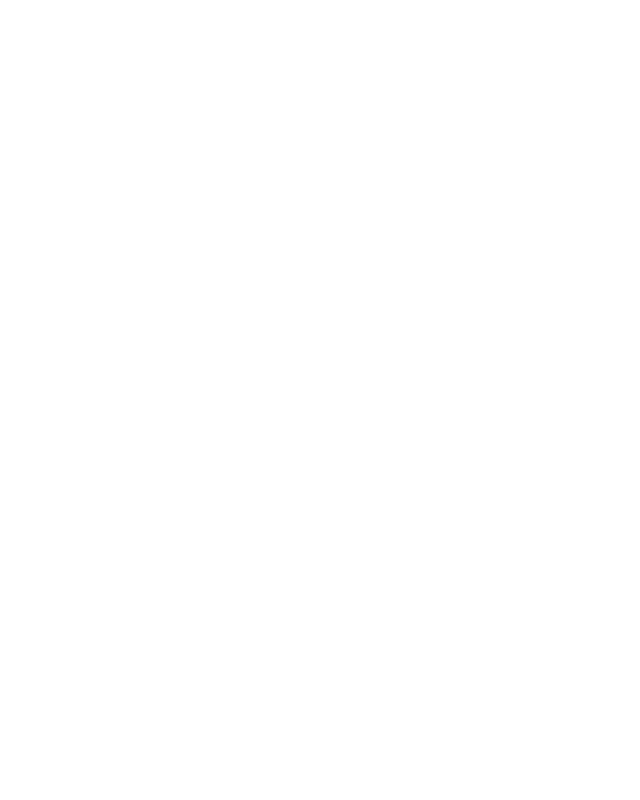
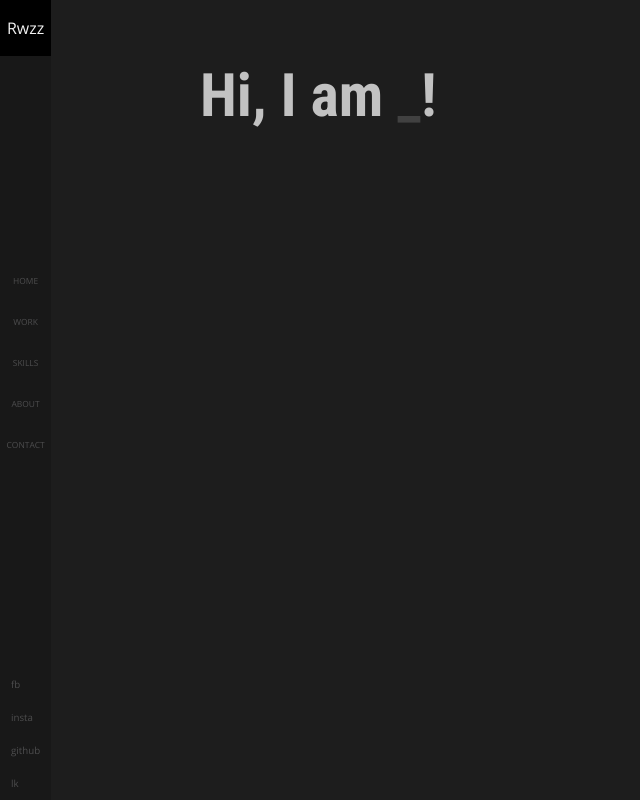
Before and after one commit to Riwaj-shrestha/RwzzWebFrontend, an Angular app: page / in a window 1280 px wide. Shown: the whole page, without its empty margins (0-640 px from the left). Built offline with nearby package versions, Linux system fonts and the light colour scheme.

Commit message:
added navbar and home component

```diff
--- a/src/app/app.component.html
+++ b/src/app/app.component.html
@@ -1,3 +1,5 @@
-
-
-<router-outlet></router-outlet>
+<div class="container">
+  <app-navbar></app-navbar>
+  <app-home></app-home>
+  <router-outlet></router-outlet>
+</div>
--- a/src/app/app.module.ts
+++ b/src/app/app.module.ts
@@ -3,10 +3,14 @@
 
 import { AppRoutingModule } from './app-routing.module';
 import { AppComponent } from './app.component';
+import { NavbarComponent } from './navbar/navbar.component';
+import { HomeComponent } from './home/home.component';
 
 @NgModule({
   declarations: [
-    AppComponent
+    AppComponent,
+    NavbarComponent,
+    HomeComponent
   ],
   imports: [
     BrowserModule,
--- /dev/null
+++ b/src/app/home/home.component.html
@@ -0,0 +1,3 @@
+<div class="header-content">
+ <p>Hi, I am <span id="spin"></span>!</p>
+</div>
--- /dev/null
+++ b/src/app/home/home.component.scss
@@ -0,0 +1,76 @@
+
+    @mixin keyframes($animation-name) {
+        @keyframes #{$animation-name} {
+          @content;
+        }
+    }
+
+    @mixin animation($str) {
+        animation: #{$str};
+    }
+
+
+p {
+    font-family: 'Roboto Condensed', sans-serif;
+    font-size: 60px;
+    font-weight: 700;
+    color: rgb(194, 194, 194);
+    margin-left: 15vw;
+    z-index: 10;
+    }
+    #spin {
+    color:rgb(65, 65, 65);
+    }
+
+
+
+
+    #spin:after {
+        content:"t";
+        // animation: spin 5s linear infinite;
+        @include animation('spin 5s linear infinite');
+    }
+
+    @include keyframes(spin) {
+        0% { content:"_";}
+        1% { content:"%_";}
+        2% { content:"d_";}
+        4% { content:"de%_" ;}
+        6% { content:"desi%_*" ;}
+        8% { content:"desig_";}
+        10% { content:"des!gne_%";}
+        12% { content:"designer_";}
+        29% { content:"designer_";}
+        30% { content:"designe_%";}
+        32% { content:"de$!gn_#";}
+        33% { content:"de$!_%#";}
+        34% { content:"de$_";}
+        35% { content:"%de_";}
+        36% { content:"%d_";}
+        37% { content:"%_";}
+        39% { content:"r_";}
+        41% { content:"ri#_";}
+        43% { content:"riw#_";}
+        45% { content:"riw@#_";}
+        47% { content:"riw@z#_";}
+        49% { content:"riwaz_";}
+        50% { content:"riwaz";}
+        67% { content:"riwaz";}
+        68% { content: "riwa_*";}
+        69% { content: "$riwa_%";}
+        70% { content:"r$!w_}";}
+        71% { content:"ri_^%";}
+        72% { content:"[ri_%";}
+        74% { content:"r^_%";}
+        76% { content:"#_%";}
+        78% { content:"d_";}
+        80% { content:"de%_";}
+        82% { content: "deve_^" ;}
+        84% { content: "develo_" ;}
+        86% { content: "developer_" ;}
+        95% { content: "developer_" ;}
+        96% { content: "develope_%";}
+        97% { content: "deve^_&";}
+        98% { content: "@de_";}
+        100% { content: "_";}
+        }
--- /dev/null
+++ b/src/app/home/home.component.ts
@@ -0,0 +1,15 @@
+import { Component, OnInit } from '@angular/core';
+
+@Component({
+  selector: 'app-home',
+  templateUrl: './home.component.html',
+  styleUrls: ['./home.component.scss']
+})
+export class HomeComponent implements OnInit {
+
+  constructor() { }
+
+  ngOnInit() {
+  }
+
+}
--- /dev/null
+++ b/src/app/navbar/navbar.component.html
@@ -0,0 +1,16 @@
+<nav>
+    <div class="logo">Rwzz</div>
+    <div class="menu">
+        <div class="menu__item">Home</div>
+        <div class="menu__item">Work</div>
+        <div class="menu__item">skills</div>
+        <div class="menu__item">about</div>
+        <div class="menu__item">contact</div>
+    </div>
+    <div class="social">
+        <div class="social__item">fb</div>
+        <div class="social__item">insta</div>
+        <div class="social__item">github</div>
+        <div class="social__item">lk</div>
+    </div>
+</nav>
--- /dev/null
+++ b/src/app/navbar/navbar.component.scss
@@ -0,0 +1,44 @@
+nav {
+    height: 100vh;
+    width: 4%;
+    position: fixed;
+    top: 0;
+    left: 0;
+    display: flex;
+    flex-flow: column wrap;
+    align-items: center;
+    justify-content: space-between;
+    color: #4d4d4e;
+    background-color: #181818;
+    .logo{
+        height: 7%;
+        width: 100%;
+        background-color: #000;
+        color: #f2f2f2;
+        display: flex;
+        align-items: center;
+        justify-content: center;
+    }
+
+    .menu{
+        width: 100%;
+        font-size: 0.66vw;
+        display: flex;
+        align-items: center;
+        flex-flow: column wrap;
+        &__item{
+            padding: 15px 1px;
+            text-transform: uppercase;
+
+        }
+    }
+
+    .social{
+
+        font-size: 0.76vw;
+        &__item{
+            padding: 10px 5px;
+
+        }
+    }
+}
--- /dev/null
+++ b/src/app/navbar/navbar.component.ts
@@ -0,0 +1,15 @@
+import { Component, OnInit } from '@angular/core';
+
+@Component({
+  selector: 'app-navbar',
+  templateUrl: './navbar.component.html',
+  styleUrls: ['./navbar.component.scss']
+})
+export class NavbarComponent implements OnInit {
+
+  constructor() { }
+
+  ngOnInit() {
+  }
+
+}
--- a/src/styles.scss
+++ b/src/styles.scss
@@ -1 +1,7 @@
 /* You can add global styles to this file, and also import other style files */
+@import url('https://fonts.googleapis.com/css?family=Open+Sans+Condensed:300|Open+Sans:400,600,700|Play:400,700|Poppins:400,500,600,700|Roboto+Condensed:300,400,700&display=swap');
+
+body{
+    background: #1d1d1d;
+    font-family: 'Open Sans', sans-serif;
+}
```
Also changed, not shown: 2 other files (tests, documents, lock files or other folders).
